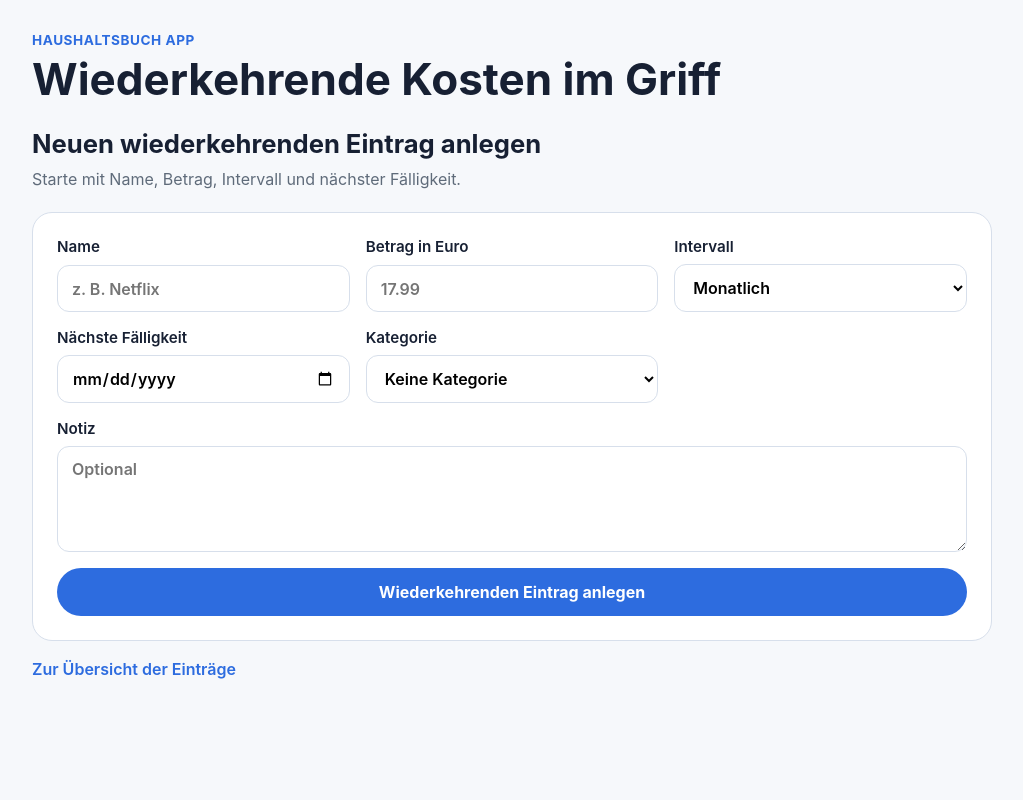
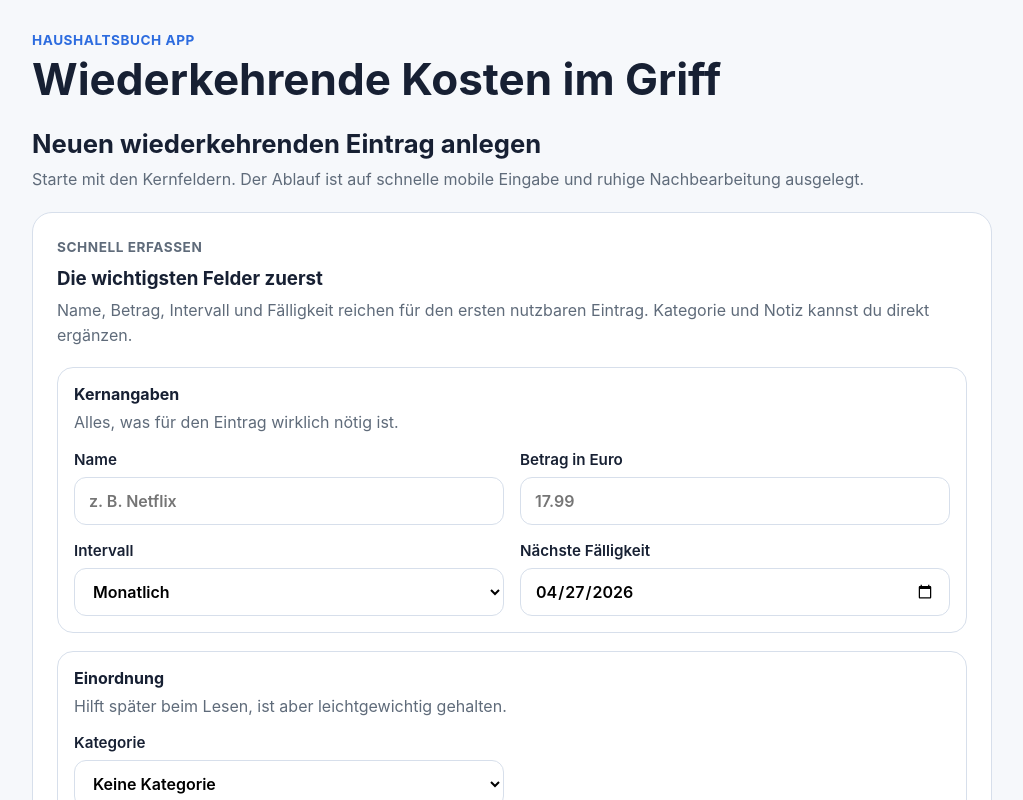
Before and after one commit to Altas-Code/haushaltsbuch-app, a Next.js app: page /recurring-items/new in a window 1280 px wide. Shown: the top 800 px of the page, without its empty margins (128-1151 px from the left). Built offline with nearby package versions, Linux system fonts and the light colour scheme.

Commit message:
Improve recurring item form UX

```diff
--- a/src/app/recurring-items/[id]/edit/page.tsx
+++ b/src/app/recurring-items/[id]/edit/page.tsx
@@ -18,7 +18,7 @@ export default async function EditRecurringItemPage({ params }: { params: Promis
     <AppShell>
       <section className={styles.intro}>
         <h2>Wiederkehrenden Eintrag bearbeiten</h2>
-        <p>Hier kannst du Betrag, Intervall, Fälligkeit, Kategorie und Status anpassen.</p>
+        <p>Die wichtigsten Änderungen stehen oben. Kategorie, Status und Notiz folgen direkt danach.</p>
       </section>
       <EditRecurringItemForm item={item} />
       <div className={styles.actions}>
--- a/src/app/recurring-items/new/page.tsx
+++ b/src/app/recurring-items/new/page.tsx
@@ -9,7 +9,7 @@ export default function NewRecurringItemPage() {
     <AppShell>
       <section className={styles.intro}>
         <h2>Neuen wiederkehrenden Eintrag anlegen</h2>
-        <p>Starte mit Name, Betrag, Intervall und nächster Fälligkeit.</p>
+        <p>Starte mit den Kernfeldern. Der Ablauf ist auf schnelle mobile Eingabe und ruhige Nachbearbeitung ausgelegt.</p>
       </section>
       <CreateRecurringItemForm />
       <div className={styles.actions}>
--- a/src/components/recurring-items/create-recurring-item-form.module.css
+++ b/src/components/recurring-items/create-recurring-item-form.module.css
@@ -1,16 +1,56 @@
 .form {
   display: grid;
-  gap: 16px;
-  padding: 24px;
+  gap: 18px;
+  padding: 20px;
   background: var(--surface);
   border: 1px solid var(--border);
   border-radius: 20px;
 }
 
+.formIntro {
+  display: grid;
+  gap: 8px;
+}
+
+.kicker {
+  margin: 0;
+  color: var(--accent);
+  font-size: 0.85rem;
+  font-weight: 700;
+  letter-spacing: 0.04em;
+  text-transform: uppercase;
+}
+
+.formIntro h3,
+.sectionHeader h4 {
+  margin: 0;
+}
+
+.formIntro p,
+.sectionHeader p {
+  margin: 0;
+  color: var(--text-muted);
+  line-height: 1.6;
+}
+
+.section {
+  display: grid;
+  gap: 14px;
+  padding: 16px;
+  border: 1px solid var(--border);
+  border-radius: 16px;
+  background: color-mix(in srgb, var(--surface) 78%, white 22%);
+}
+
+.sectionHeader {
+  display: grid;
+  gap: 6px;
+}
+
 .grid {
   display: grid;
   gap: 16px;
-  grid-template-columns: repeat(auto-fit, minmax(220px, 1fr));
+  grid-template-columns: 1fr;
 }
 
 .form label {
@@ -28,18 +68,38 @@
 .form select,
 .form textarea {
   width: 100%;
+  min-height: 48px;
   padding: 12px 14px;
   border: 1px solid var(--border);
   border-radius: 12px;
   background: #fff;
+  font: inherit;
+}
+
+.form textarea {
+  min-height: 132px;
+  resize: vertical;
+}
+
+.form input:focus,
+.form select:focus,
+.form textarea:focus {
+  outline: 2px solid color-mix(in srgb, var(--accent) 35%, white 65%);
+  outline-offset: 1px;
+  border-color: var(--accent);
 }
 
 .notes {
   grid-column: 1 / -1;
 }
 
+.submitRow {
+  display: grid;
+}
+
 .form button {
-  min-height: 48px;
+  width: 100%;
+  min-height: 52px;
   border: 0;
   border-radius: 999px;
   background: var(--accent);
@@ -53,12 +113,42 @@
   cursor: wait;
 }
 
+.error,
+.success {
+  margin: 0;
+  padding: 12px 14px;
+  border-radius: 12px;
+  font-weight: 600;
+}
+
 .error {
-  margin: 0;
   color: #b42318;
+  background: #fef3f2;
+  border: 1px solid #fecdca;
 }
 
 .success {
-  margin: 0;
   color: #067647;
+  background: #ecfdf3;
+  border: 1px solid #abefc6;
 }
+
+@media (min-width: 640px) {
+  .form {
+    padding: 24px;
+  }
+
+  .grid {
+    grid-template-columns: repeat(2, minmax(0, 1fr));
+  }
+
+  .submitRow {
+    justify-content: start;
+  }
+
+  .form button {
+    width: auto;
+    min-width: 280px;
+    padding: 0 22px;
+  }
+}
--- a/src/components/recurring-items/create-recurring-item-form.tsx
+++ b/src/components/recurring-items/create-recurring-item-form.tsx
@@ -21,6 +21,10 @@ const categoryOptions = [
   { value: "health", label: "Gesundheit" },
   { value: "other", label: "Sonstiges" },
 ] as const;
+
+function getTodayDateInput() {
+  return new Date().toISOString().slice(0, 10);
+}
 
 export function CreateRecurringItemForm() {
   const router = useRouter();
@@ -68,15 +72,37 @@ export function CreateRecurringItemForm() {
         await handleSubmit(formData);
       }}
     >
+      <div className={styles.formIntro}>
+        <p className={styles.kicker}>Schnell erfassen</p>
+        <h3>Die wichtigsten Felder zuerst</h3>
+        <p>
+          Name, Betrag, Intervall und Fälligkeit reichen für den ersten nutzbaren Eintrag. Kategorie und Notiz kannst du direkt ergänzen.
+        </p>
+      </div>
+
+      <div className={styles.section}>
+        <div className={styles.sectionHeader}>
+          <h4>Kernangaben</h4>
+          <p>Alles, was für den Eintrag wirklich nötig ist.</p>
+        </div>
+
         <div className={styles.grid}>
           <label>
             <span>Name</span>
-          <input name="name" type="text" placeholder="z. B. Netflix" required />
+            <input name="name" type="text" placeholder="z. B. Netflix" autoComplete="off" required />
           </label>
 
           <label>
             <span>Betrag in Euro</span>
-          <input name="amount" type="number" min="0.01" step="0.01" placeholder="17.99" required />
+            <input
+              name="amount"
+              type="number"
+              min="0.01"
+              step="0.01"
+              inputMode="decimal"
+              placeholder="17.99"
+              required
+            />
           </label>
 
           <label>
@@ -92,9 +118,18 @@ export function CreateRecurringItemForm() {
 
           <label>
             <span>Nächste Fälligkeit</span>
-          <input name="nextDueDate" type="date" required />
+            <input name="nextDueDate" type="date" defaultValue={getTodayDateInput()} required />
           </label>
+        </div>
+      </div>
 
+      <div className={styles.section}>
+        <div className={styles.sectionHeader}>
+          <h4>Einordnung</h4>
+          <p>Hilft später beim Lesen, ist aber leichtgewichtig gehalten.</p>
+        </div>
+
+        <div className={styles.grid}>
           <label>
             <span>Kategorie</span>
             <select name="category" defaultValue="">
@@ -111,13 +146,16 @@ export function CreateRecurringItemForm() {
             <textarea name="notes" rows={4} placeholder="Optional" />
           </label>
         </div>
+      </div>
 
       {error ? <p className={styles.error}>{error}</p> : null}
       {success ? <p className={styles.success}>{success}</p> : null}
 
+      <div className={styles.submitRow}>
         <button type="submit" disabled={isSubmitting}>
           {isSubmitting ? "Speichert..." : "Wiederkehrenden Eintrag anlegen"}
         </button>
+      </div>
     </form>
   );
 }
```
Also changed, not shown: src/components/recurring-items/edit-recurring-item-form.tsx (+26 -1 lines). Lines whose indentation alone changed are shown as unchanged.
